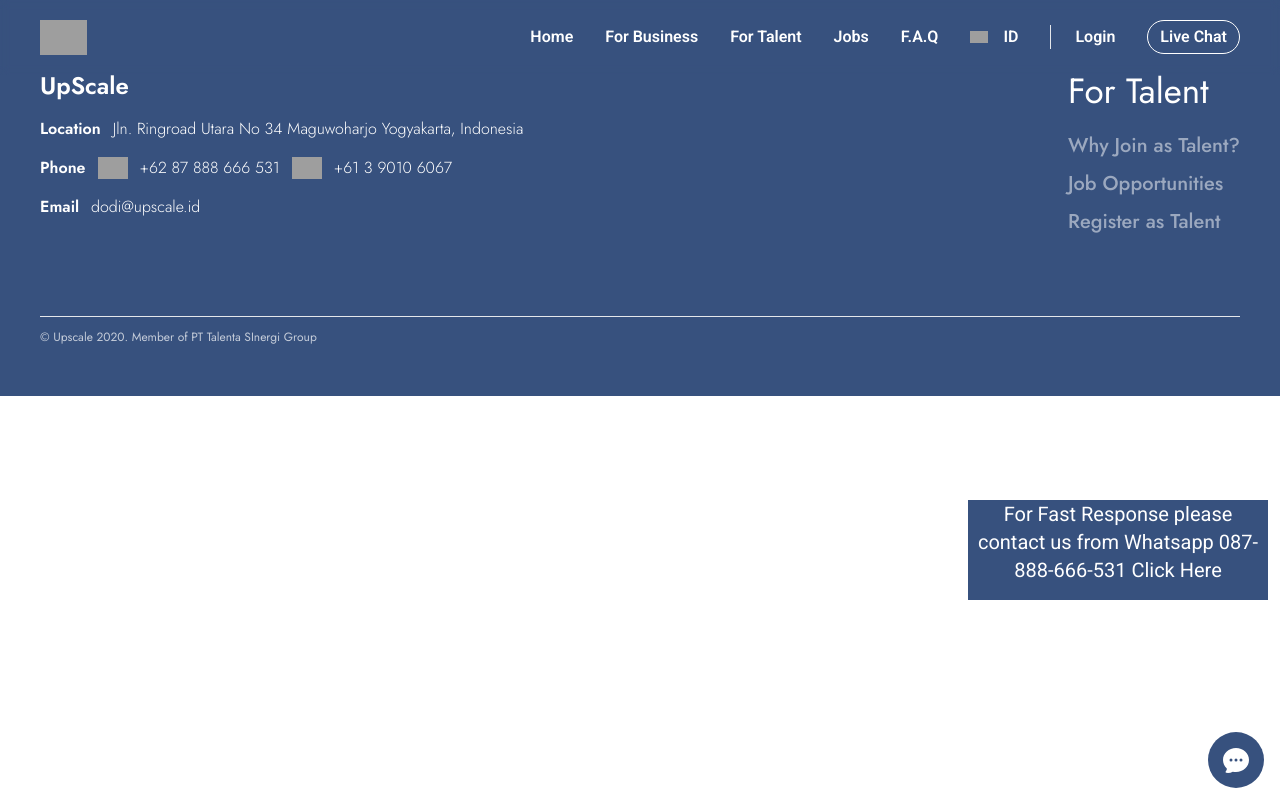
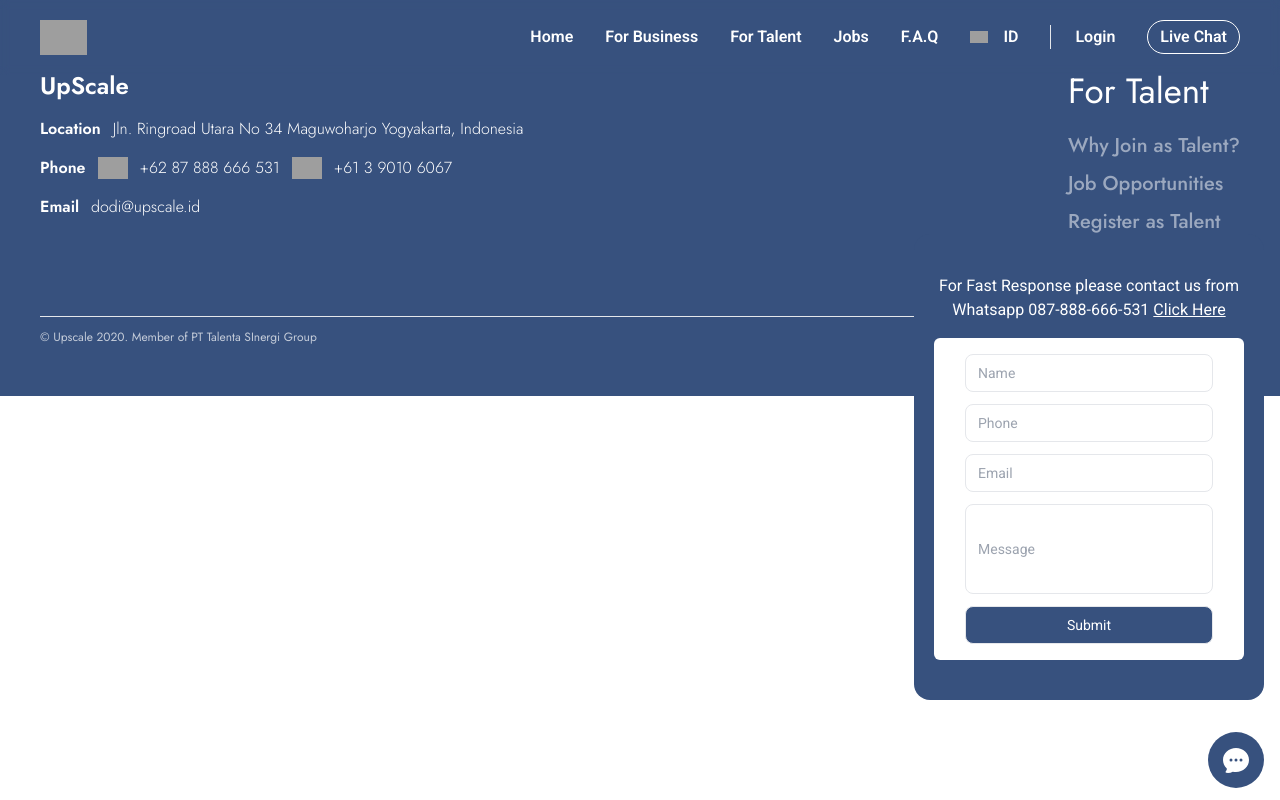
Before and after one commit to Haidarr-h/upscale-react, a React (Vite) app: page /upscale-react/WidgetChat in a window 1280 px wide. Built offline with nearby package versions, Linux system fonts and the light colour scheme; grey boxes are pictures that could not be loaded.

Commit message:
working on the floating widget

```diff
--- a/src/App.css
+++ b/src/App.css
@@ -40,6 +40,11 @@
 
 .menus li {
   @apply hover:text-[rgb(71,178,228)] hover:transition-all hover:duration-1000;
+}
+
+/* !widget */
+.inputWidget input {
+  @apply border rounded-lg px-3 py-2 text-sm w-4/5;
 }
 
 /* ! hero */
--- a/src/pages/WidgetChat.jsx
+++ b/src/pages/WidgetChat.jsx
@@ -3,11 +3,15 @@
 const WidgetChat = () => {
   return (
     <>
-      <section className="fixed bottom-[200px] right-3 h-[100px] w-[300px] bg-[#37517e]">
-        <div className="container-main">
-            <p className="text-center text-white">For Fast Response please contact us from Whatsapp 087-888-666-531 Click Here</p>
-            <div>
-
+      <section className="fixed bottom-[100px] right-4 rounded-2xl py-[40px] w-[350px] bg-[#37517e] px-5 z-[900]">
+        <div className="container-main space-y-4">
+            <p className="text-center text-white text-base">For Fast Response please contact us from Whatsapp 087-888-666-531 <span className="underline">Click Here</span></p>
+            <div className="flex flex-col gap-3 rounded-md py-4 bg-white mx-auto items-center justify-center inputWidget w-full">
+              <input type="text" placeholder="Name" required/>
+              <input type="number" placeholder="Phone" required/>
+              <input type="email" placeholder="Email" required/>
+              <input className="py-4 h-[90px]" type="text" placeholder="Message" required/>
+              <input type="submit" value="Submit" className="bg-[#37517e] text-white w-2/3" />
             </div>
         </div>
       </section>
```
